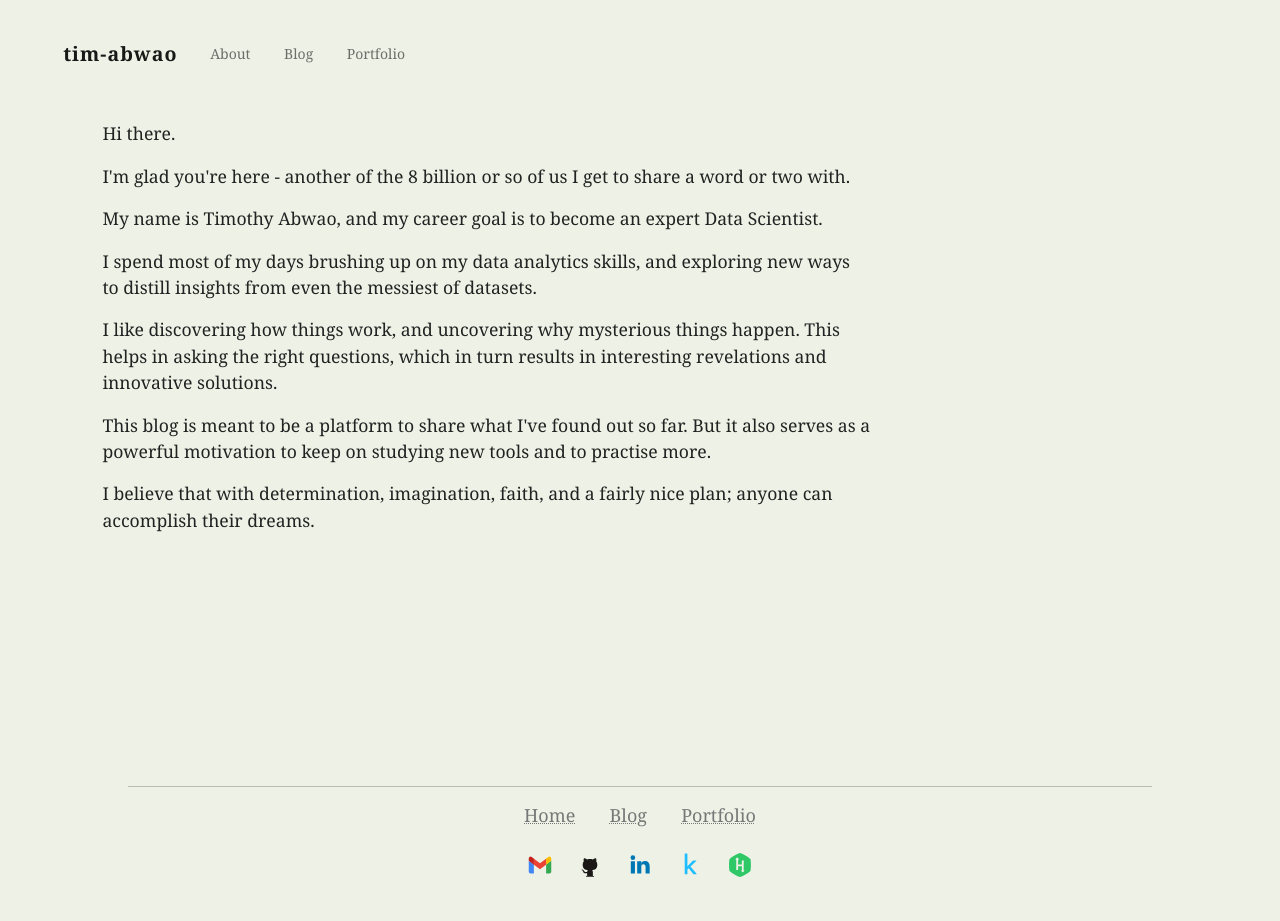
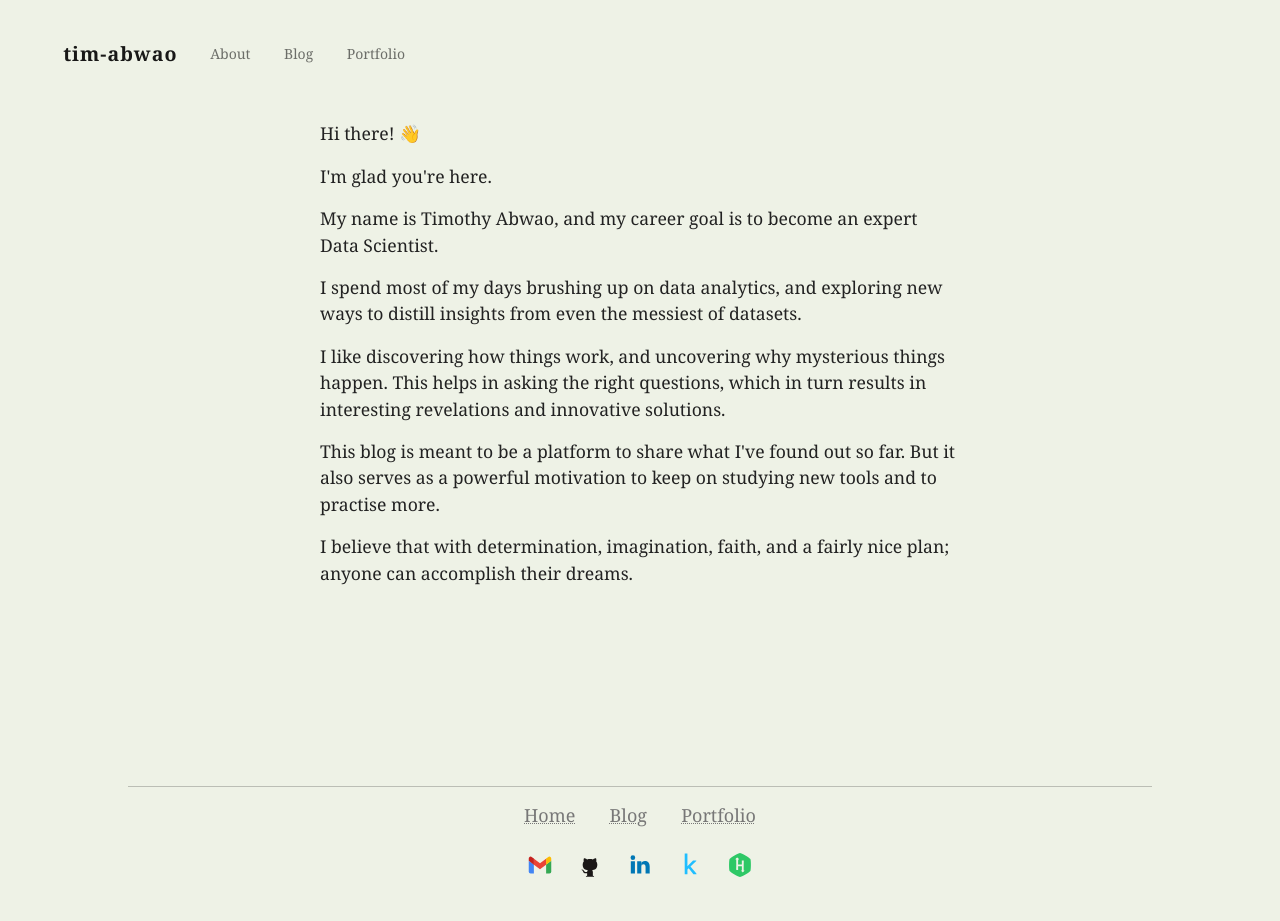
Before and after one commit to Tim-Abwao/tim-abwao.github.io, a Jekyll site: the page built from about.html, in a window 1280 px wide. Built offline with Jekyll 4.4.1, drawn with Linux system fonts in a browser that asks for light colours.

Commit message:
Update about page content & style

```diff
--- a/about.html
+++ b/about.html
@@ -5,10 +5,10 @@ style: about.css
 ---
 
 <div class="personal-info">
-	<p>Hi there.</p>
-	<p>I'm glad you're here - another of the 8 billion or so of us I get to share a word or two with.</p>
+	<p>Hi there! 👋 </p>
+	<p>I'm glad you're here.</p>
 	<p>My name is Timothy Abwao, and my career goal is to become an expert Data Scientist.</p>
-	<p>I spend most of my days brushing up on my data analytics skills, and exploring new ways to distill insights from
+	<p>I spend most of my days brushing up on data analytics, and exploring new ways to distill insights from
 		even the messiest of datasets.</p>
 	<p>I like discovering how things work, and uncovering why mysterious things happen. This helps in asking the right
 		questions, which in turn results in interesting revelations and innovative solutions.
--- a/assets/css/about.sass
+++ b/assets/css/about.sass
@@ -3,15 +3,19 @@
 @import "base"
 
 .personal-info
-  font-size: 1.1em
   margin: 12% 8% 16%
 
-@media only screen and (min-width: 1024px)
+@media only screen and (min-width: 768px)
   .personal-info
-    margin: 8% 10%
+    margin: 8% auto
     max-width: 70%
 
-@media only screen and (min-width: 1280px)
+@media only screen and (min-width: 768px)
   .personal-info
-    margin: 3% 8% 5%
     max-width: 60%
+
+@media only screen and (min-width: 1100px)
+  .personal-info
+    font-size: 1.1em
+    margin: 3% auto
+    max-width: 50%
```
